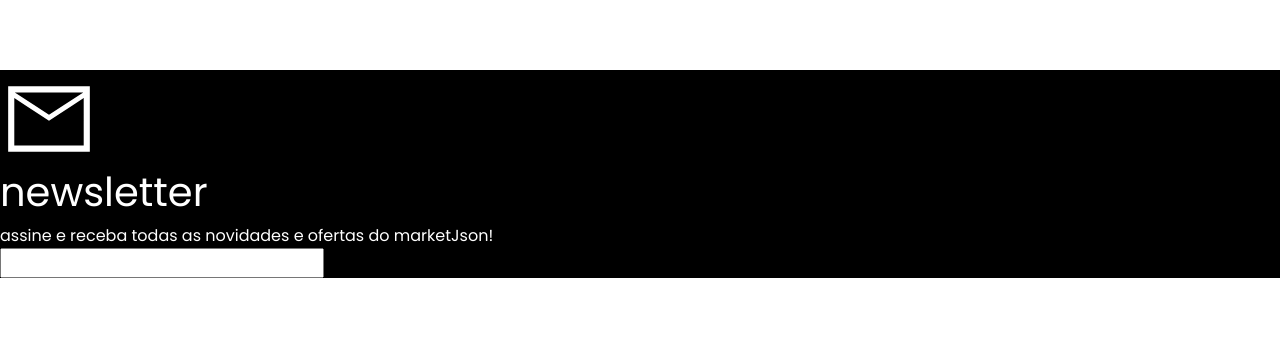
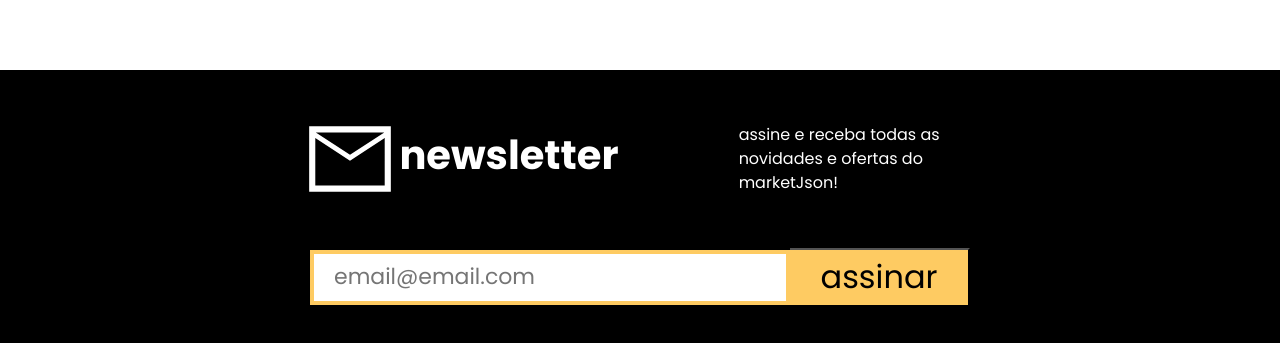
Before and after one commit to nobrupsiq/Projetos-finais-CASE2, a React (Vite) app: page / in a window 1280 px wide. Shown: the part 1166-1509 px from the top of the page. Before the commit the page ends 1444 px from the top, so only its background shows below. Built offline with nearby package versions, Linux system fonts and the light colour scheme.

Commit message:
✨ newsletter

```diff
--- a/src/assets/css/newsletter.css
+++ b/src/assets/css/newsletter.css
@@ -1,4 +1,54 @@
 .newsletter-bg {
   color: #fff;
   background: #000;
+  padding: 40px 0;
 }
+
+.news-container {
+  max-width: 80rem;
+  margin: 0 auto;
+  display: flex;
+  align-items: center;
+  justify-content: center;
+  gap: 7.5rem;
+}
+
+.news-container > p {
+  max-width: 15rem;
+}
+
+.news-items {
+  display: flex;
+  align-items: center;
+}
+
+.news-items > h1 {
+  font-weight: bold;
+}
+
+.input-box-button {
+  display: flex;
+  align-items: center;
+  justify-content: center;
+  padding-top: 2.5rem;
+}
+
+.input-box-button input[type="email"] {
+  padding: 0.625rem;
+  width: 30rem;
+  outline: none;
+  border: 4px solid #fecb62;
+  font-size: 18px;
+  padding-left: 20px;
+}
+.input-box-button input[type="email"]::placeholder {
+  font-size: 22px;
+  /* padding-left: 10px; */
+}
+.input-box-button input[type="button"] {
+  height: 59px;
+  width: 180px;
+  background: #fecb62;
+  border-left: none;
+  font-size: 32px;
+}
--- a/src/components/Newsletter.jsx
+++ b/src/components/Newsletter.jsx
@@ -5,13 +5,16 @@
   return (
     <section className="newsletter-bg">
       <div className="news-container">
-        <div>
+        <div className="news-items">
           <img src={carta} alt="Carta icon" />
           <h1>newsletter</h1>
         </div>
         <p>assine e receba todas as novidades e ofertas do marketJson!</p>
       </div>
-      <input type="email" id="email" />
+      <div className="input-box-button">
+        <input type="email" id="email" placeholder="email@email.com" />
+        <input type="button" value="assinar" />
+      </div>
     </section>
   );
 }
```
